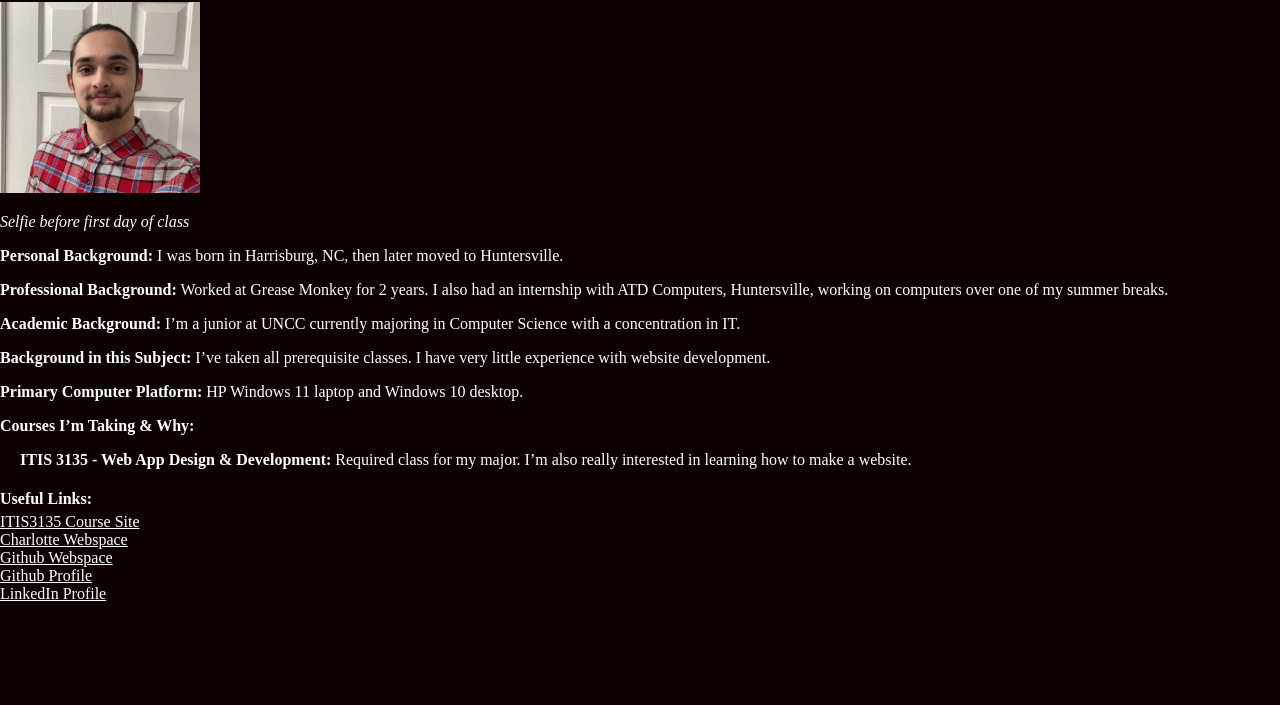
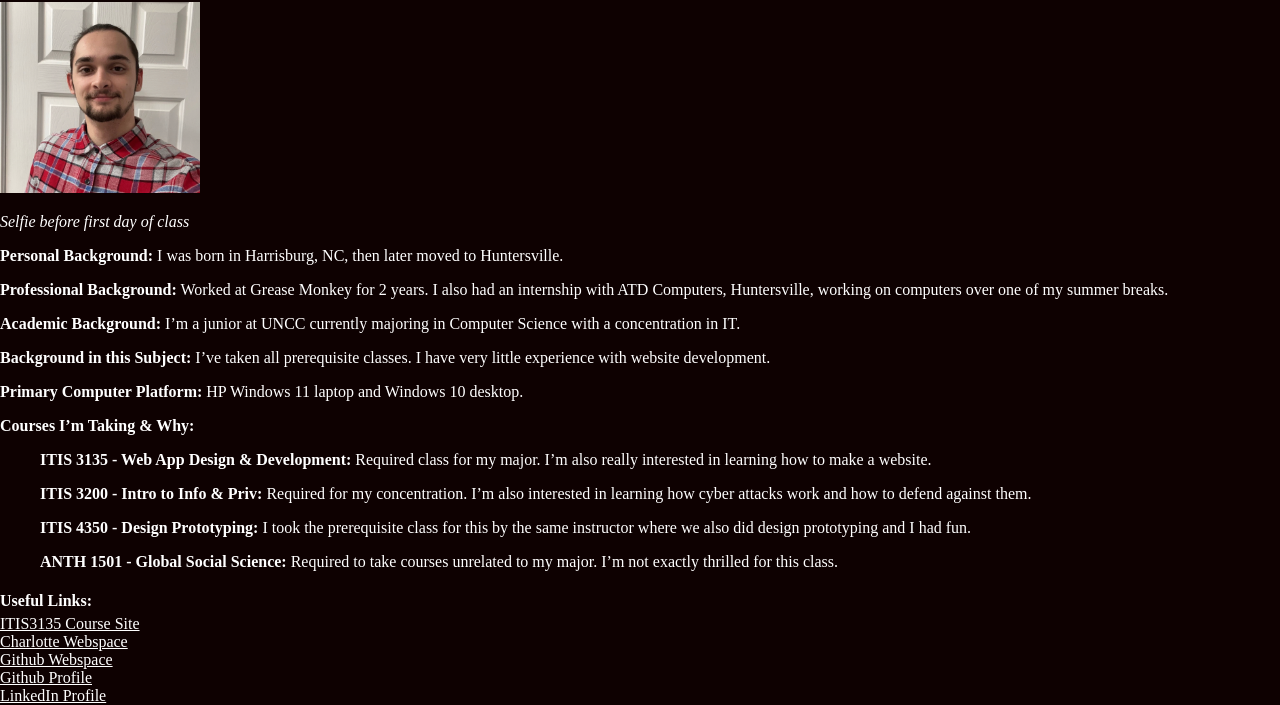
Before and after one commit to GMNICKEL/GMNICKEL.github.io, a plain HTML site: page index.html in a window 1280 px wide. Shown: the part 125-830 px from the top of the page. Before the commit the page ends 800 px from the top, so only its background shows below. Drawn offline with Linux system fonts and the light colour scheme.

Commit message:
Update index.html
More info

```diff
--- a/index.html
+++ b/index.html
@@ -33,7 +33,7 @@
 		}
 
 		.indent {
-			margin-left: 20px;
+			margin-left: 40px;
 		}
 	</style>
 
@@ -59,6 +59,10 @@
 		<p><strong>Courses I’m Taking &amp; Why:</strong></p>
 		<p class="indent"><strong>ITIS 3135 - Web App Design &amp; Development:</strong> Required class for my major. I’m also really interested in learning how to make a website.
 		</p>
+		<p class="indent"><strong>ITIS 3200 - Intro to Info &amp; Priv:</strong> Required for my concentration. I’m also interested in learning how cyber attacks work and how to defend against them.</p>
+		<p class="indent"><strong>ITIS 4350 - Design Prototyping:</strong> I took the prerequisite class for this by the same instructor where we also did design prototyping and I had fun.</p>
+		<p class="indent"><strong>ANTH 1501 - Global Social Science:</strong> Required to take courses unrelated to my major. I’m not exactly thrilled for this class.
+		</p>
 	</main>
 	<footer>
 		<h4>
```
